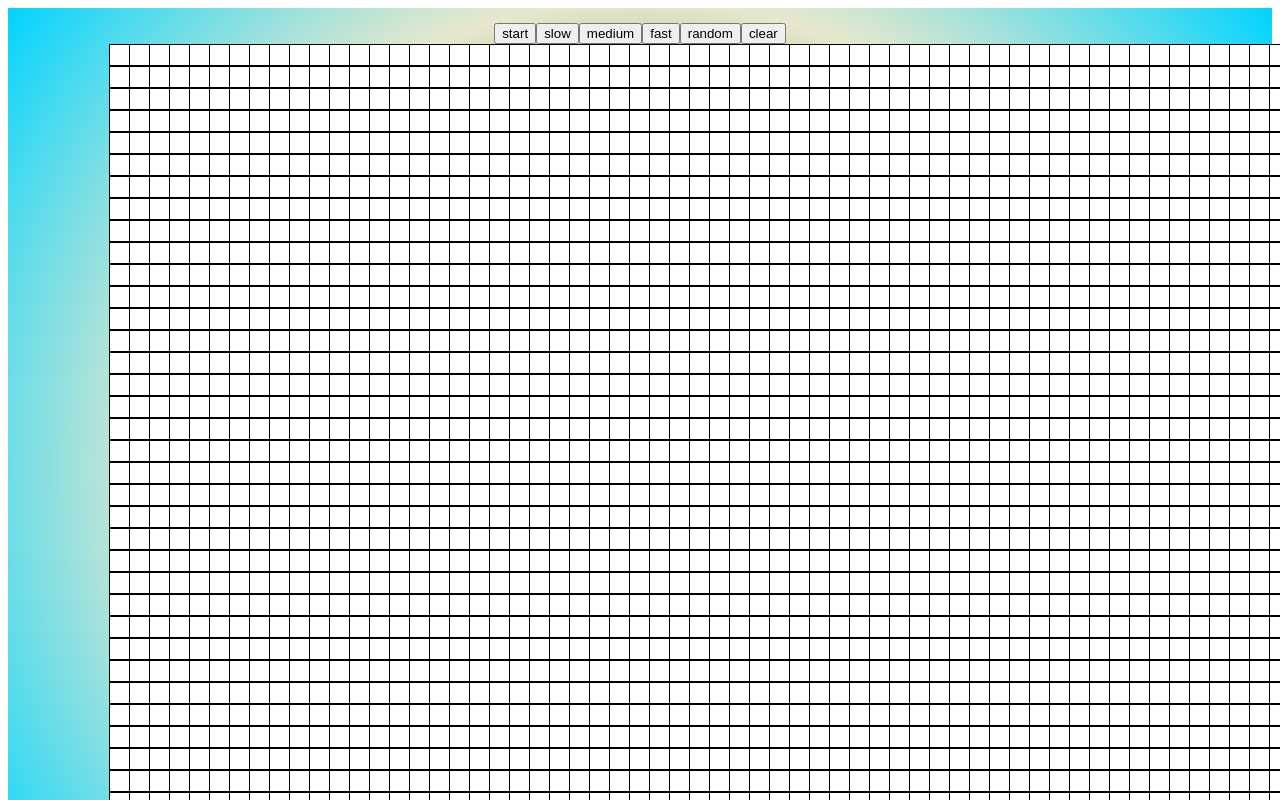
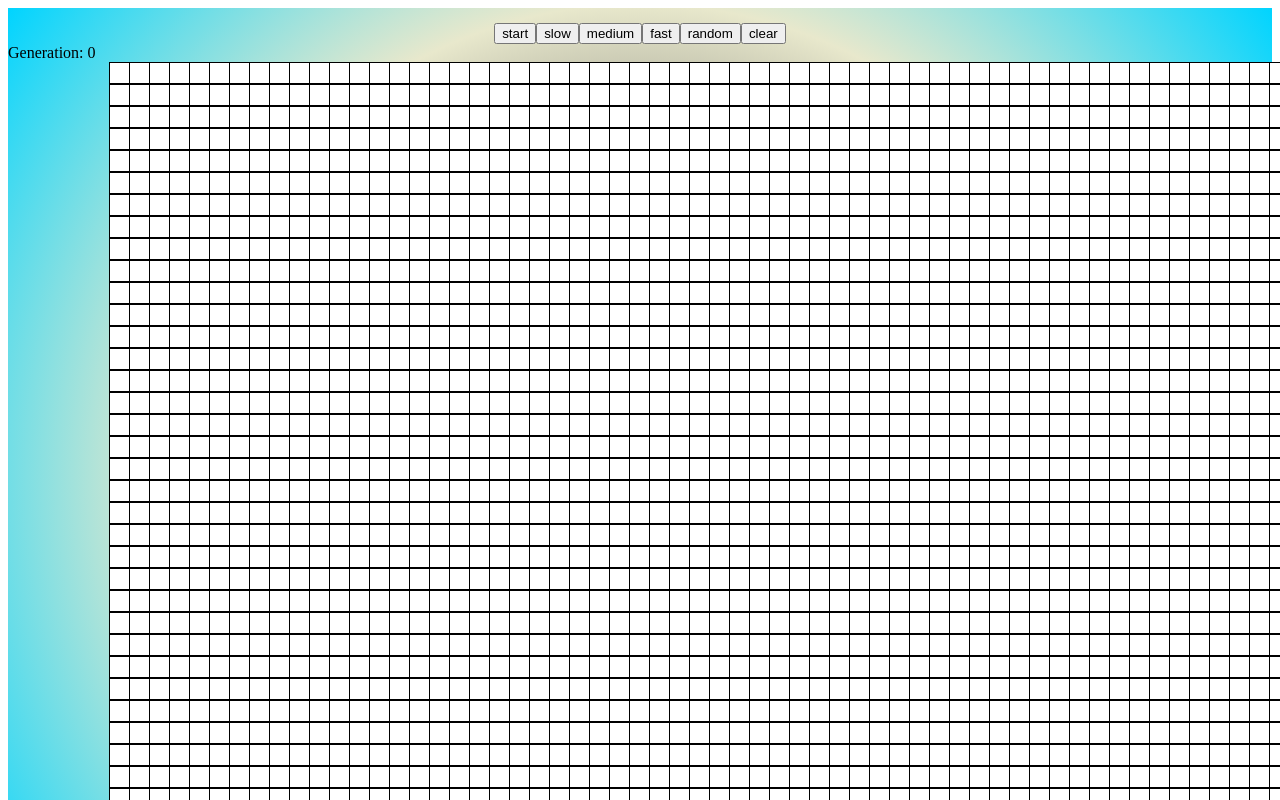
Before and after one commit to William-Ryan/cs_buildweek_1, a React (Create React App) app in the folder game-of-life/: page / in a window 1280 px wide. Shown: the top 800 px of the page. Built offline with nearby package versions, Linux system fonts and the light colour scheme.

Commit message:
Add generation counter to game

```diff
--- a/game-of-life/src/App.tsx
+++ b/game-of-life/src/App.tsx
@@ -34,9 +34,14 @@ const App: React.FC = () => {
   const [speed] = useState({
     rate: 100
   })
+  let [counter, setCounter] = useState(0);
 
   const runningRef = useRef(running);
   runningRef.current = running;
+
+  const counterRef = useRef(counter);
+  counterRef.current = counter;
+
 
   const runSimulation = useCallback(() => {
     if (!runningRef.current) {
@@ -66,7 +71,10 @@ const App: React.FC = () => {
       });
     });
 
-    setTimeout(runSimulation, speed.rate);
+    setTimeout(() => {
+      runSimulation()
+      setCounter(counterRef.current += 1);
+    }, speed.rate);;
   }, []);
 
   const changeBg = () => {
@@ -141,10 +149,16 @@ const App: React.FC = () => {
         <button
           onClick={() => {
             setGrid(generateEmptyGrid());
+            setTimeout(() => {
+              setCounter(0);
+              }, 100);
           }}
         >
           clear
         </button>
+      </div>
+      <div>
+        Generation: {counterRef.current}
       </div>
       <div
         style={{
```
